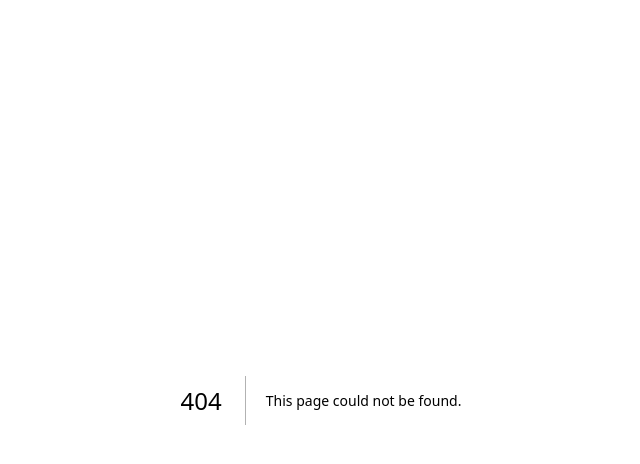
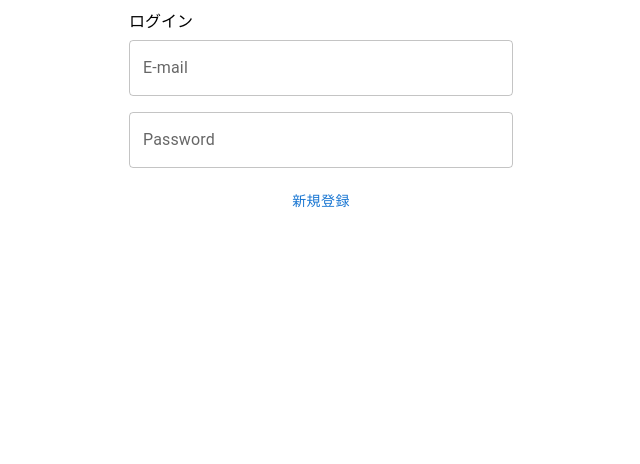
Before and after one commit to Aopaka1231/Game-multi-recruitment, a Next.js app: page /App in a window 1280 px wide. Before the commit this address had no page. Shown: the top 464 px of the page, without its empty margins (319-959 px from the left). Built offline with nearby package versions, Linux system fonts and the light colour scheme.

Commit message:
ログイン機能ついた

```diff
--- /dev/null
+++ b/src/Auth.tsx
@@ -0,0 +1,89 @@
+"use client";
+import React, { Fragment, useState } from "react";
+import { auth } from "./firebase";
+import {
+  createUserWithEmailAndPassword,
+} from "firebase/auth";
+import { redirect } from "react-router-dom";
+import {
+  Box,
+  Button,
+  Container,
+  Grid,
+  TextField,
+} from "@mui/material";
+
+const Auth: React.FC = () => {
+  const [email, setEmail] = useState<string>("");
+  const [password, setPassword] = useState<string>("");
+
+  const Register = async () => {
+
+    await createUserWithEmailAndPassword(auth, email, password)
+      .then((userCredential) => {
+        console.log(userCredential);
+        return redirect("/home/hiro/hack/game-recruit/src/pages/home.tsx");
+      })
+      .catch((error) => {
+        alert(error.message);
+        console.error(error);
+      });
+  };
+
+  const handleChangeEmail = (event: React.ChangeEvent<HTMLInputElement>) => {
+    setEmail(event.currentTarget.value);
+  };
+  const handleChangePassword = (event: React.ChangeEvent<HTMLInputElement>) => {
+    setPassword(event.currentTarget.value);
+  };
+
+  return (
+    <Fragment>
+      <Container>
+        <Grid container>
+        <Grid item md={4}></Grid>
+          <Grid item md={4}>
+            <Grid item md={4}>
+              ログイン
+            </Grid>
+            <Box component="form">
+              <TextField
+                style={{ marginTop: "0.5em", marginBottom: "0.5em" }}
+                name="email"
+                label="E-mail"
+                fullWidth
+                variant="outlined"
+                value={email}
+                onChange={(event: React.ChangeEvent<HTMLInputElement>) => {
+                  handleChangeEmail(event);
+                }}
+              />
+              <TextField
+                style={{ marginTop: "0.5em", marginBottom: "0.5em" }}
+                name="password"
+                label="Password"
+                fullWidth
+                variant="outlined"
+                type="password"
+                value={password}
+                onChange={(event: React.ChangeEvent<HTMLInputElement>) => {
+                  handleChangePassword(event);
+                }}
+              />
+              <Button
+                fullWidth
+                style={{ marginTop: "0.5em", marginBottom: "0.5em" }}
+                onClick={Register}
+              >
+                新規登録
+              </Button>
+            </Box>
+          </Grid>
+          <Grid item md={4}></Grid>
+        </Grid>
+      </Container>
+    </Fragment>
+  );
+};
+
+export default Auth;
--- /dev/null
+++ b/src/firebase.tsx
@@ -0,0 +1,18 @@
+import { initializeApp } from "firebase/app";
+import { getAuth } from "firebase/auth";
+import { getFirestore } from "firebase/firestore";
+import { getStorage } from "firebase/storage";
+
+const firebaseConfig = {
+  apiKey: "AIzaSyC1rI9_Qs9FyhdW61WxpI0yvcsdEEmEIy8",
+  authDomain: "game-recruit.firebaseapp.com",
+  projectId: "game-recruit",
+  storageBucket: "game-recruit.appspot.com",
+  messagingSenderId: "496694476932",
+  appId: "1:496694476932:web:28910e4b105c0d593442d1"
+};
+
+const firebaseApp = initializeApp(firebaseConfig);
+export const storage = getStorage(firebaseApp);
+export const auth = getAuth(firebaseApp);
+export const db = getFirestore(firebaseApp);
--- /dev/null
+++ b/src/pages/App.tsx
@@ -0,0 +1,11 @@
+import Auth from "../Auth";
+
+function App(){
+    return (
+        <div>
+            <Auth />
+        </div>
+    )
+}
+
+export default App;
```
Also changed, not shown: package.json (+7 -0 lines), src/app/page.tsx (+3 -81 lines), src/app/smple.css (added), src/pages/home.tsx (line endings or trailing spaces), src/pages/login.tsx (line endings or trailing spaces), 2 other files (tests, documents, lock files or other folders).
